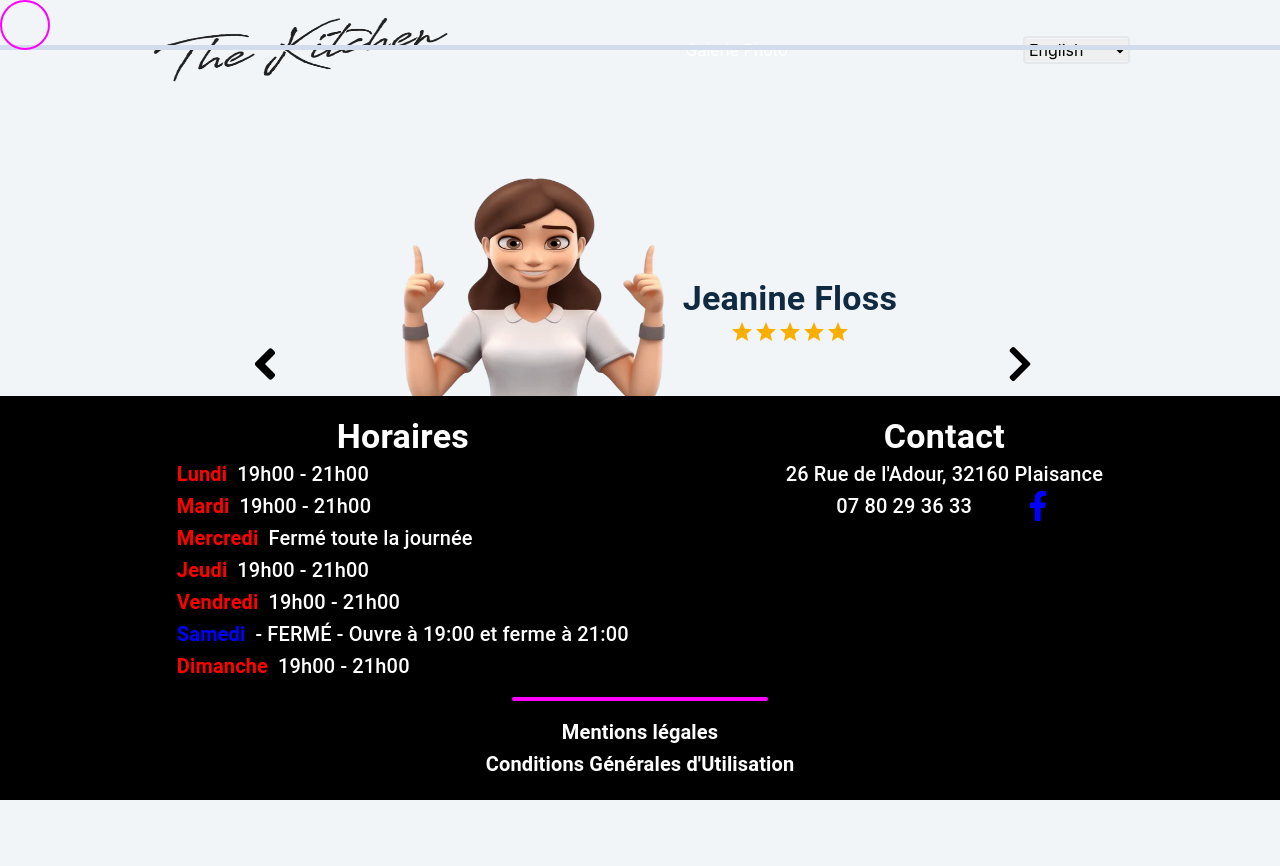
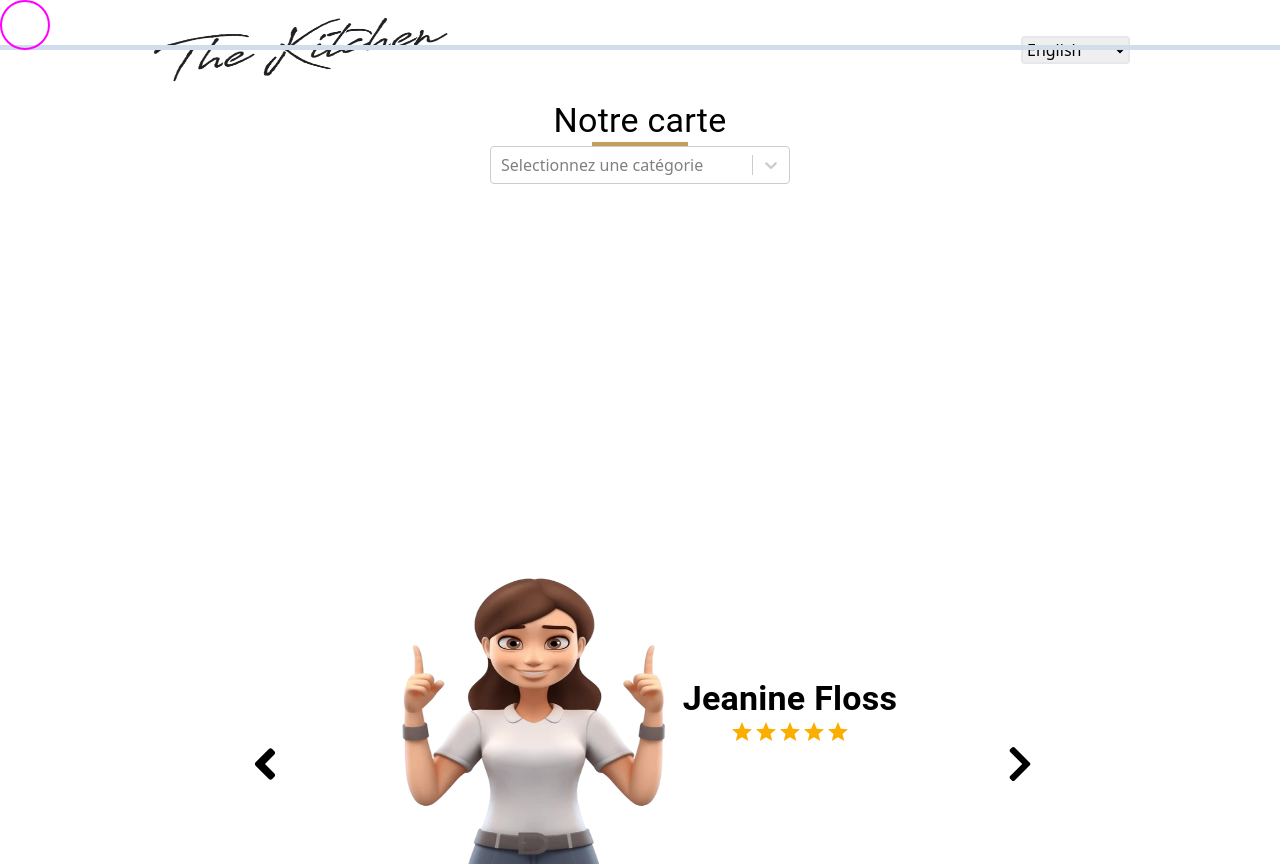
Before and after one commit to yoanncroguennec/restaurantTheKitchen_plaisanceduGers, a Next.js app: page /en in a window 1280 px wide. Shown: the top 866 px of the page. Built offline with nearby package versions, Linux system fonts and the light colour scheme.

Commit message:
first commit

```diff
--- a/package.json
+++ b/package.json
@@ -24,6 +24,7 @@
     "react-hot-toast": "^2.4.1",
     "react-icons": "^5.3.0",
     "react-iframe": "^1.8.5",
+    "react-select": "^5.8.3",
     "sharp": "^0.33.5"
   },
   "devDependencies": {
--- /dev/null
+++ b/src/app/[locale]/components/common/home/section_MenuCard/Section_MenuCard.jsx
@@ -0,0 +1,86 @@
+"use client";
+
+import React, { useState } from "react";
+import { Box, Typography, useMediaQuery, useTheme } from "@mui/material";
+import Select from "react-select";
+// DATAS
+import items from "../../../../utils/constants/data/dataMenuFood";
+// STYLES
+
+export default function Section_MenuCard() {
+  //////////////////// RESPONSIVES ////////////////////
+  const theme = useTheme();
+  const matches = useMediaQuery(theme.breakpoints.down("md"));
+
+  //
+  const [product] = useState(items);
+  const [selectedCategory, setSelectedCategory] = useState(null);
+
+  const categories = Array.from(new Set(product.map((res) => res.category)));
+
+  const categoryOptions = categories.map((category) => ({
+    value: category,
+    label: category,
+  }));
+
+  const filterProducts = selectedCategory
+    ? product.filter((product) => product.category === selectedCategory.value)
+    : [];
+
+  return (
+    <Box
+      sx={{
+        alignItems: "center",
+        display: "flex",
+        flexDirection: "column",
+        minHeight: "50vh",
+      }}
+    >
+      <Typography variant={matches ? "h6" : "h4"}>Notre carte</Typography>
+      <Box
+        sx={{
+          width: "6rem",
+          height: "0.25rem",
+          background: "#c59d5f",
+          marginLeft: "auto",
+          marginRight: "auto",
+        }}
+      />
+      <Box style={{ width: "300px" }}>
+        <Select
+          isClearable
+          options={categoryOptions}
+          placeholder='Selectionnez une catégorie'
+          onChange={(selectOption) => setSelectedCategory(selectOption)}
+          value={selectedCategory}
+        />
+      </Box>
+      {filterProducts.map(({ name, subCategory, desc, price }, id) => (
+        <Box
+          key={id}
+          sx={{
+            alignItems: "center",
+            display: "flex",
+            flexWrap: "nowrap",
+            justifyContent: "space-evenly",
+            margin: "25px 0",
+            width: "100%",
+          }}
+        >
+          <Box sx={{ width: "70%" }}>
+            {subCategory}
+            <Typography variant={matches ? "body1" : "h6"}>{name}</Typography>
+            {desc ? (
+              <Typography variant={matches ? "body2" : "body1"}>
+                {desc}
+              </Typography>
+            ) : (
+              ""
+            )}
+          </Box>
+          <Typography sx={{ fontWeight: "bold" }} variant={matches ? "body1" : "h6"}>{price}€</Typography>
+        </Box>
+      ))}
+    </Box>
+  );
+}
--- /dev/null
+++ b/src/app/[locale]/components/common/home/section_MenuCard/categories/Categories.jsx
@@ -0,0 +1,21 @@
+
+export default function Categories({ categories, filterItems, activeCategory }) {
+  return (
+    <div className="btn-container">
+      {categories.map((category, index) => {
+        return (
+          <button
+            type="button"
+            className={`${
+              activeCategory === category ? "filter-btn active" : "filter-btn"
+            }`}
+            key={index}
+            onClick={() => filterItems(category)}
+          >
+            {category}
+          </button>
+        );
+      })}
+    </div>
+  );
+};
--- a/src/app/[locale]/components/common/index.ts
+++ b/src/app/[locale]/components/common/index.ts
@@ -1,3 +1,4 @@
+import Section_MenuCard from "./home/section_MenuCard/Section_MenuCard";
 import Section_CustomerReviews from "./home/section_CustomerReviews/Section_CustomerReviews"
 
-export { Section_CustomerReviews };
+export { Section_MenuCard, Section_CustomerReviews };
--- a/src/app/[locale]/components/layouts/footer/StylesFooter.jsx
+++ b/src/app/[locale]/components/layouts/footer/StylesFooter.jsx
@@ -9,7 +9,7 @@ export const RootFooter = styled(Box)(({ theme }) => ({
   flexDirection: "column",
   justifyContent: "space-between",
   padding: "20px",
-  position: "fixed",
+  position: "relative",
   width: "100vw",
   [theme.breakpoints.down("sm")]: {},
 }));
--- a/src/app/[locale]/pages/home/page.jsx
+++ b/src/app/[locale]/pages/home/page.jsx
@@ -1,11 +1,15 @@
 import React from 'react'
-import { Section_CustomerReviews } from '../../components/common';
+import { Box } from "@mui/material";
+import { Section_MenuCard, Section_CustomerReviews } from "../../components/common";
 
 export default function pages() {
   return (
-    <div>
-      {" "}
-      <Section_CustomerReviews />{" "}
-    </div>
+    <Box>
+      {/* <Box sx={{ alignItems: "center", background: "red", display: "flex",minHeight: "100vh", maxWidth: "100vw" }}>
+        Lorem ipsum dolor, sit amet consectetur adipisicing elit. Reiciendis, maxime.
+      </Box> */}
+      <Section_MenuCard />
+      <Section_CustomerReviews />
+    </Box>
   );
 }
--- a/src/app/[locale]/utils/constants/styles/globals.css
+++ b/src/app/[locale]/utils/constants/styles/globals.css
@@ -153,7 +153,7 @@
 
 
 
-
+/*
 
  body {
   margin: 0;
@@ -290,7 +290,7 @@ p {
 .item-text {
   margin-bottom: 0;
   padding-top: 1rem;
-}
+} */
 
 
 @media screen and (min-width: 768px) {
```
Also changed, not shown: 1 other file (tests, documents, lock files or other folders).
